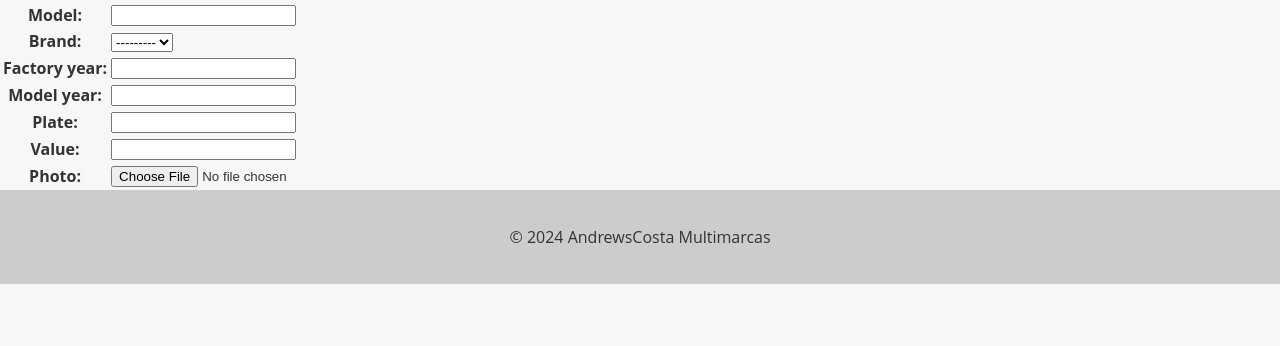
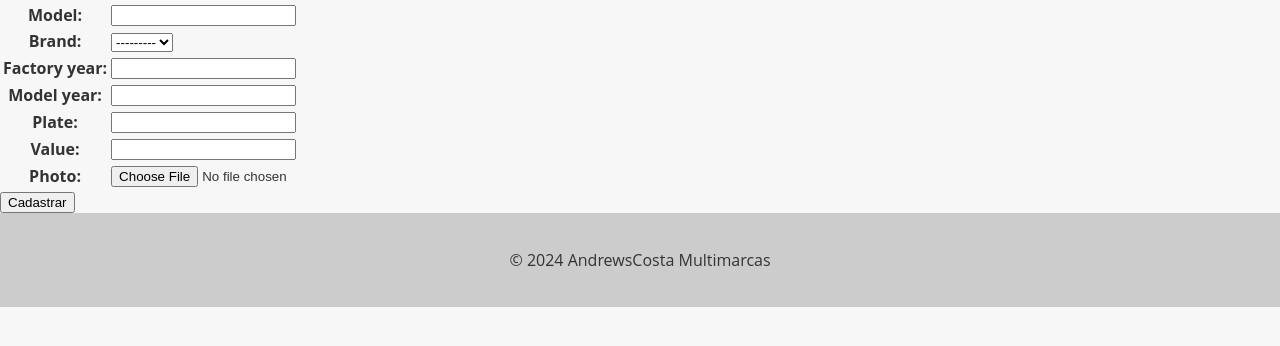
Before and after one commit to Andrewsrj/django-master-carros, a Django app: page /new_car/ in a window 1280 px wide. Shown: the part 50-396 px from the top of the page. Run offline with Django 5.2, Linux system fonts and the light colour scheme; data that the repository does not hold is empty.

Commit message:
feat(style): Botão de cadastrar

```diff
--- a/cars/templates/new_car.html
+++ b/cars/templates/new_car.html
@@ -6,6 +6,8 @@
         <table>
             {{ new_car_form.as_table }}
         </table>
+
+        <input type="submit" value="Cadastrar" class="btn-primary" />
     </form>
 
 {% endblock %}
```
